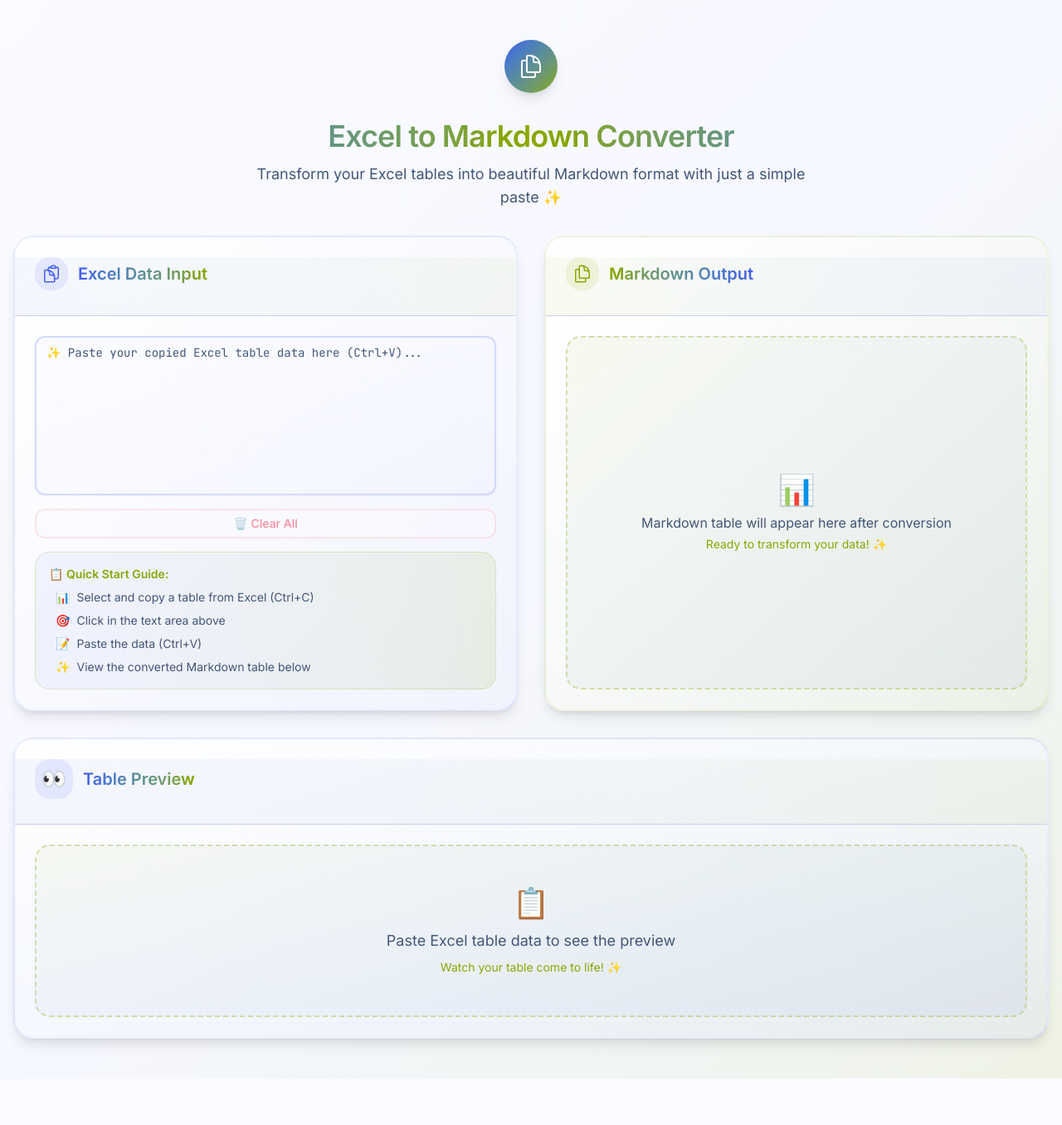
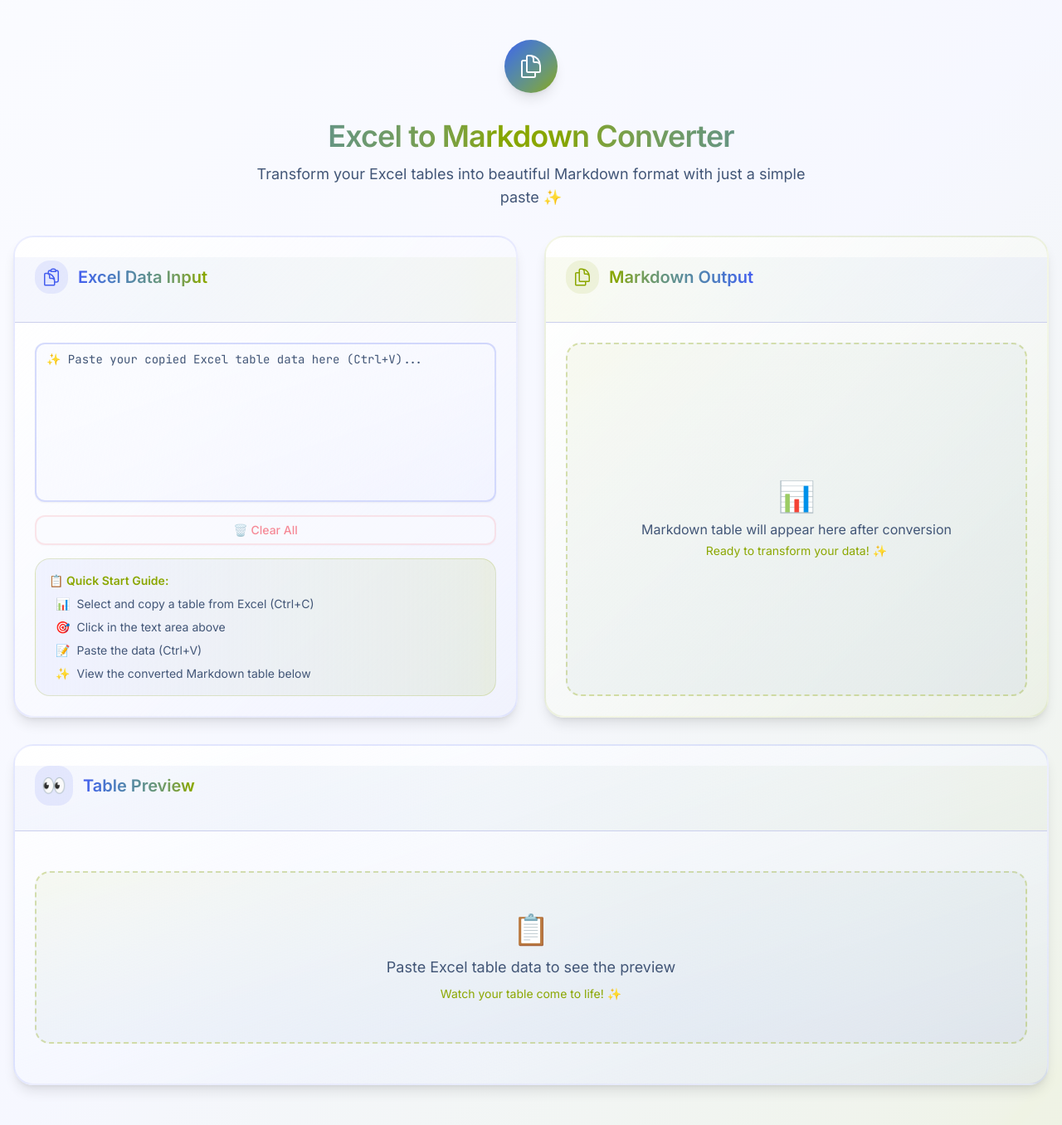
Before and after one commit to doggy8088/excel-to-markdown, a React (Vite) app: page / in a window 1280 px wide. Shown: the whole page at 83% size. Before the commit the page ends 1300 px from the top, so only its background shows below. Built offline with nearby package versions, Linux system fonts and the light colour scheme.

Commit message:
Generated by Spark: Excel Data Input, Markdown Output, Table Preview 這三個區塊的標題，理應垂直置中，目前不太正確。

```diff
--- a/src/App.tsx
+++ b/src/App.tsx
@@ -75,7 +75,7 @@
         <div className="grid lg:grid-cols-2 gap-8 mb-8">
           <Card className="h-full border-2 border-primary/10 shadow-lg hover:shadow-xl transition-all duration-300 bg-gradient-to-br from-card to-muted/30">
             <CardHeader className="bg-gradient-to-r from-primary/5 to-accent/5 border-b">
-              <CardTitle className="flex items-center gap-3 text-xl">
+              <CardTitle className="flex items-center gap-3 text-xl min-h-[3rem]">
                 <div className="p-2 bg-primary/10 rounded-lg">
                   <ClipboardDocumentIcon className="w-6 h-6 text-primary" />
                 </div>
@@ -140,7 +140,7 @@
 
           <Card className="h-full border-2 border-accent/10 shadow-lg hover:shadow-xl transition-all duration-300 bg-gradient-to-br from-card to-accent/5">
             <CardHeader className="bg-gradient-to-r from-accent/5 to-primary/5 border-b">
-              <CardTitle className="flex items-center justify-between text-xl">
+              <CardTitle className="flex items-center justify-between text-xl min-h-[3rem]">
                 <div className="flex items-center gap-3">
                   <div className="p-2 bg-accent/10 rounded-lg">
                     <DocumentDuplicateIcon className="w-6 h-6 text-accent" />
@@ -194,7 +194,7 @@
 
         <Card className="border-2 border-primary/10 shadow-lg hover:shadow-xl transition-all duration-300 bg-gradient-to-br from-card to-primary/5">
           <CardHeader className="bg-gradient-to-r from-primary/5 to-accent/5 border-b">
-            <CardTitle className="text-xl flex items-center gap-3">
+            <CardTitle className="text-xl flex items-center gap-3 min-h-[3rem]">
               <div className="p-2 bg-primary/10 rounded-lg">
                 <span className="text-2xl">👀</span>
               </div>
@@ -203,8 +203,10 @@
               </span>
             </CardTitle>
           </CardHeader>
-          <CardContent>
-            <MarkdownTablePreview markdown={markdownOutput} />
+          <CardContent className="p-0">
+            <div className="w-full">
+              <MarkdownTablePreview markdown={markdownOutput} />
+            </div>
           </CardContent>
         </Card>
       </div>
--- a/src/components/MarkdownTablePreview.tsx
+++ b/src/components/MarkdownTablePreview.tsx
@@ -5,7 +5,7 @@
 export function MarkdownTablePreview({ markdown }: MarkdownTablePreviewProps) {
   if (!markdown.trim()) {
     return (
-      <div className="text-muted-foreground text-center py-12 bg-gradient-to-br from-accent/5 to-primary/5 rounded-lg border-2 border-dashed border-accent/30">
+      <div className="text-muted-foreground text-center py-12 bg-gradient-to-br from-accent/5 to-primary/5 border-dashed border-accent/30 m-6 rounded-lg border-2">
         <div className="text-4xl mb-3">📋</div>
         <div className="text-lg">Paste Excel table data to see the preview</div>
         <div className="text-sm text-accent mt-2">Watch your table come to life! ✨</div>
@@ -48,7 +48,7 @@
 
   if (!tableData) {
     return (
-      <div className="text-destructive text-center py-12 bg-gradient-to-br from-destructive/5 to-destructive/10 rounded-lg border-2 border-dashed border-destructive/30">
+      <div className="text-destructive text-center py-12 bg-gradient-to-br from-destructive/5 to-destructive/10 border-dashed border-destructive/30 m-6 rounded-lg border-2">
         <div className="text-4xl mb-3">⚠️</div>
         <div className="text-lg font-medium">Invalid table format</div>
         <div className="text-sm mt-2">Please check your Excel data and try again</div>
@@ -57,14 +57,14 @@
   }
 
   return (
-    <div className="w-full overflow-auto">
-      <table className="w-full border-collapse border-2 border-primary/20 rounded-lg overflow-hidden shadow-lg">
+    <div className="w-full overflow-x-auto">
+      <table className="w-full min-w-max border-collapse border-2 border-primary/20 overflow-hidden shadow-lg">
         <thead>
           <tr className="bg-gradient-to-r from-primary/10 to-accent/10">
             {tableData.headers.map((header, index) => (
               <th
                 key={index}
-                className="border border-primary/20 px-4 py-3 text-left font-semibold text-primary bg-gradient-to-br from-primary/5 to-accent/5"
+                className="border border-primary/20 px-4 py-3 text-left font-semibold text-primary bg-gradient-to-br from-primary/5 to-accent/5 whitespace-nowrap"
               >
                 {header.split('\n').map((line, lineIndex) => (
                   <span key={lineIndex}>
```
